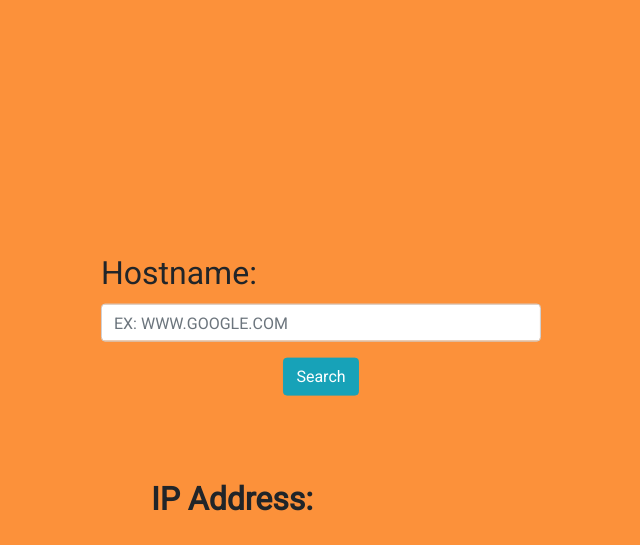
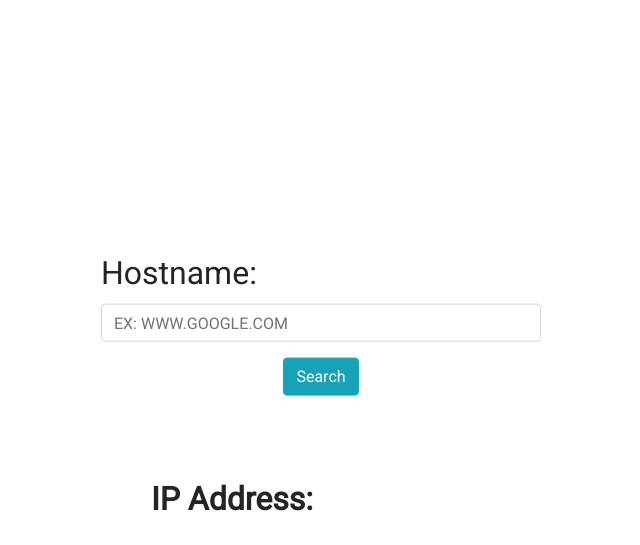
Before and after one commit to zbroz04/IP-Address-UI, a Django app: page / in a window 1280 px wide. Shown: the top 545 px of the page, without its empty margins (319-959 px from the left). Run offline with Django 3.2, Linux system fonts and the light colour scheme; some libraries are stand-ins or nearby versions.

Commit message:
testing..

```diff
--- a/ip_address_project/search/static/style.css
+++ b/ip_address_project/search/static/style.css
@@ -6,7 +6,7 @@
 }
 
 body{
-  background: #fc913a;
+  background: #dsfasdfasdf;
   font-family: Roboto;
 }
 
```
